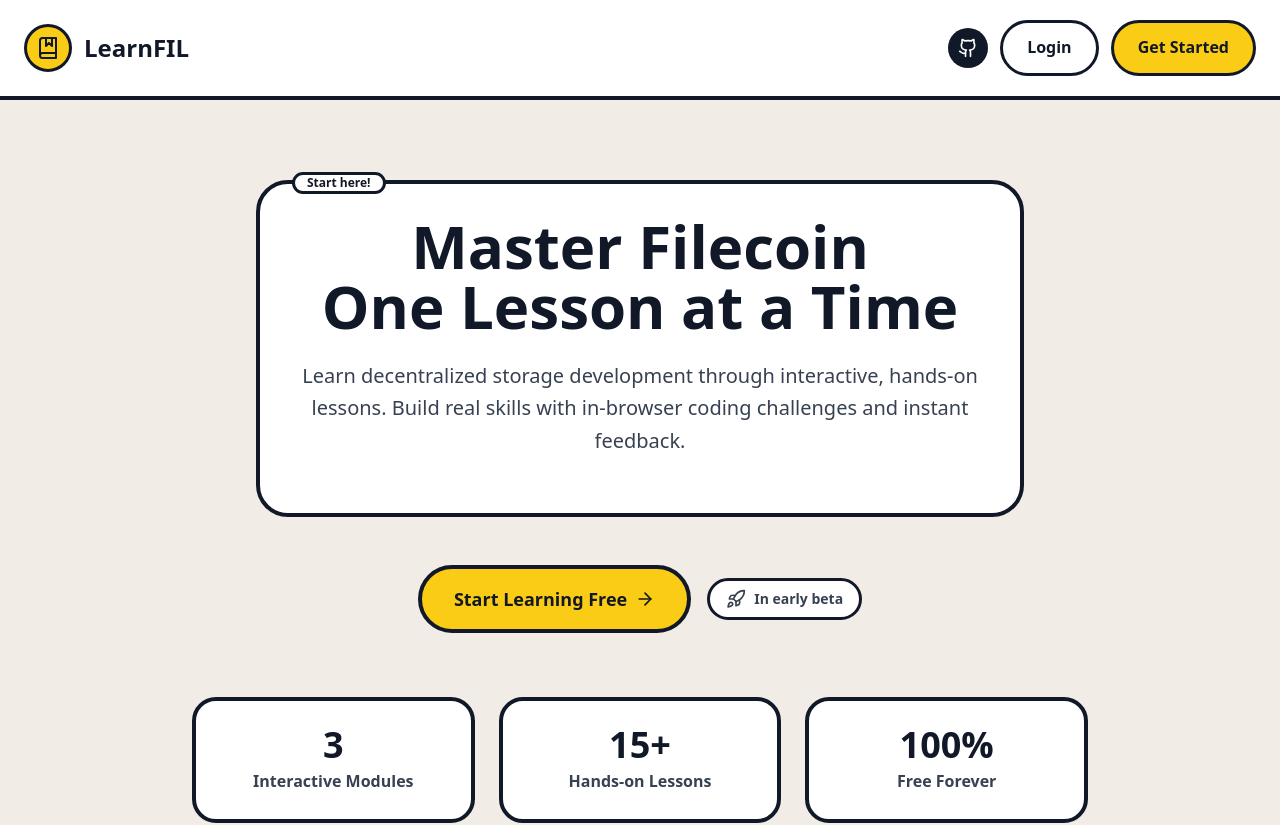
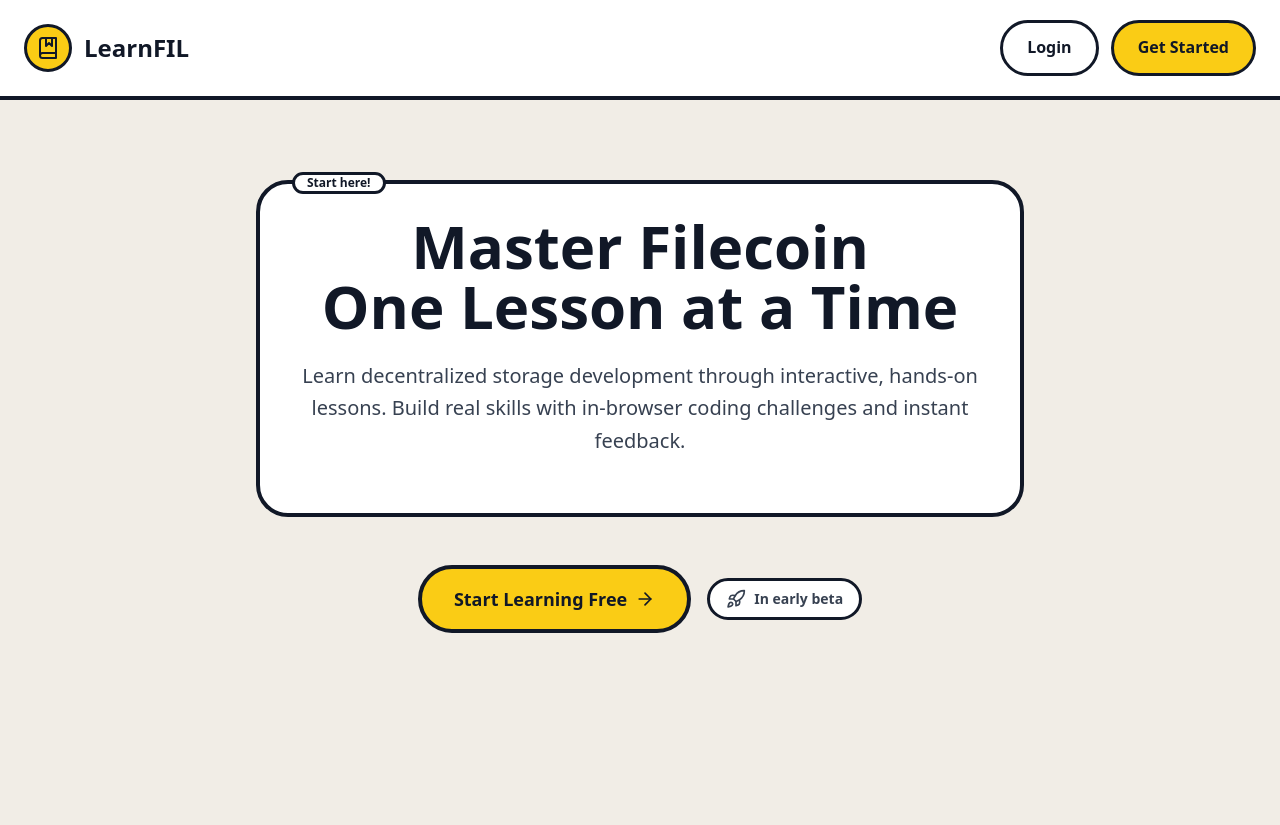
Before and after one commit to Fatumayattani/LearnFIL, a React (Vite) app: page / in a window 1280 px wide. Shown: the top 825 px of the page. Built offline with nearby package versions, Linux system fonts and the light colour scheme.

Commit message:
swept some corners

```diff
--- a/src/components/LandingPage.tsx
+++ b/src/components/LandingPage.tsx
@@ -19,14 +19,6 @@
             </div>
           </div>
           <div className="flex items-center gap-3">
-            <a
-              href="https://github.com/Fatumayattani/LearnFIL"
-              target="_blank"
-              rel="noopener noreferrer"
-              className="w-10 h-10 rounded-full bg-gray-900 hover:bg-gray-800 flex items-center justify-center transition-colors"
-            >
-              <Github className="w-5 h-5 text-white" />
-            </a>
             <button
               onClick={onLogin}
               className="px-6 py-3 bg-white hover:bg-cream-100 text-gray-900 font-bold rounded-full border-3 border-gray-900 transition-all"
@@ -62,7 +54,7 @@
             </div>
           </div>
 
-          <div className="flex flex-col sm:flex-row gap-4 justify-center items-center mb-16">
+          <div className="flex flex-col sm:flex-row gap-4 justify-center items-center mb-9">
             <button
               onClick={onGetStarted}
               className="group px-8 py-4 bg-sunshine-400 hover:bg-sunshine-500 text-gray-900 font-bold rounded-full border-4 border-gray-900 transition-all flex items-center gap-2 text-lg"
@@ -75,23 +67,7 @@
               <span className="text-sm font-semibold">In early beta</span>
             </div>
           </div>
-
-          <div className="mt-16 grid grid-cols-1 sm:grid-cols-3 gap-6 max-w-4xl mx-auto">
-            <div className="bg-white rounded-2xl p-6 border-4 border-gray-900">
-              <div className="text-4xl font-bold text-gray-900 mb-1">3</div>
-              <div className="text-gray-700 font-semibold">Interactive Modules</div>
-            </div>
-            <div className="bg-white rounded-2xl p-6 border-4 border-gray-900">
-              <div className="text-4xl font-bold text-gray-900 mb-1">15+</div>
-              <div className="text-gray-700 font-semibold">Hands-on Lessons</div>
-            </div>
-            <div className="bg-white rounded-2xl p-6 border-4 border-gray-900">
-              <div className="text-4xl font-bold text-gray-900 mb-1">100%</div>
-              <div className="text-gray-700 font-semibold">Free Forever</div>
-            </div>
-          </div>
         </section>
-
         <section className="max-w-7xl mx-auto px-6 py-20">
           <div className="text-center mb-16">
             <h3 className="text-4xl md:text-5xl font-bold text-gray-900 mb-4">
```
